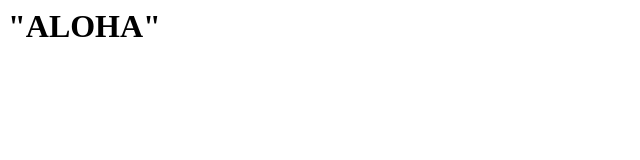
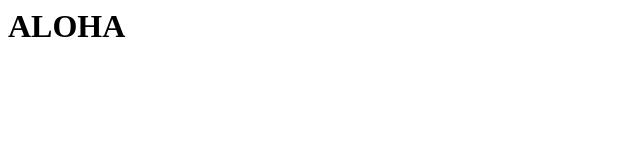
Before and after one commit to ljvince/ljvince.github.io, a plain HTML site: page index.html in a window 1280 px wide. Shown: the whole page, without its empty margins (0-640 px from the left). Drawn offline with Linux system fonts and the light colour scheme.

Commit message:
Update index.html

```diff
--- a/index.html
+++ b/index.html
@@ -1,2 +1,3 @@
 <html>
-<h1>"ALOHA"</h1>
+<h1> ALOHA </h1>
+</html>
```
